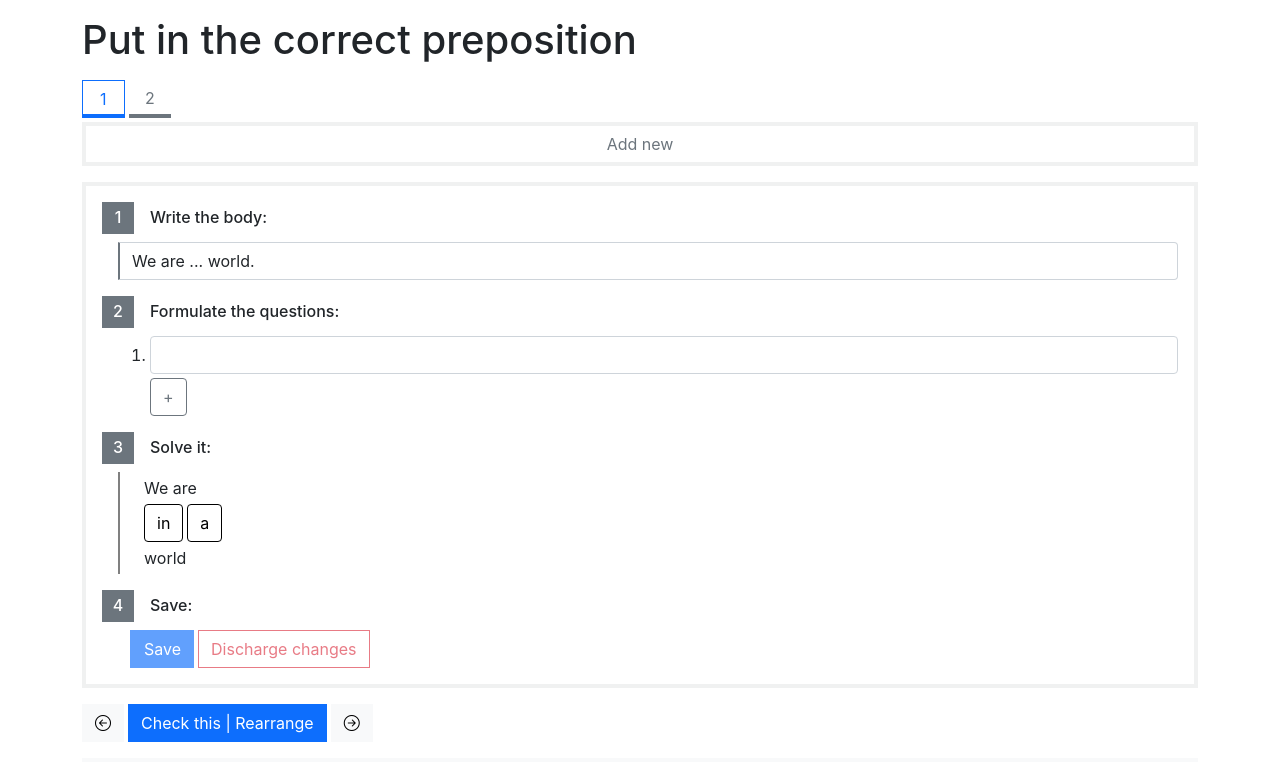
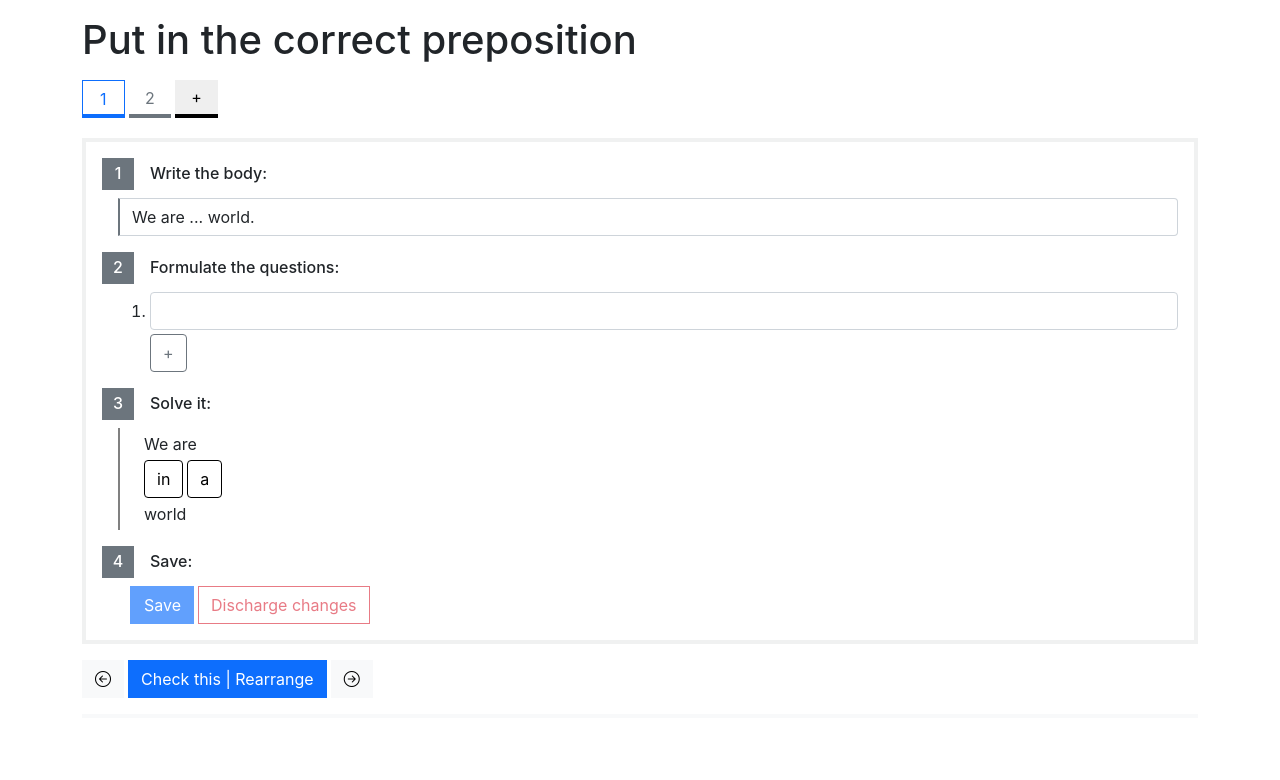
Before and after one commit to enrico-bottani/kisa-exercise, a React (Create React App) app: page / in a window 1280 px wide. Shown: the top 780 px of the page. Built offline with nearby package versions, Linux system fonts and the light colour scheme.

Commit message:
Add new, todo btn improvements

```diff
--- a/src/components/exercise/common/pagination/TodosPagination.tsx
+++ b/src/components/exercise/common/pagination/TodosPagination.tsx
@@ -3,6 +3,7 @@ import { RCExerciseDTO } from '../../../../dtos/DTOs';
 import { NewDraftAble } from '../../../../models/editor/EditorExerciseControls';
 import TodoNewSentenceButton from './editor/TodoNewSentenceButton';
 import TodoPage from './number/TodoPage'
+import TodoPageGenericButton from './number/TodoPageGenericButton';
 interface Props {
   excercise: RCExerciseDTO;
   excerciseNumber: number;
@@ -23,7 +24,8 @@ function TodosPagination(props: Props) {
       errorsNumber={-1}
       onSetSelected={props.onSetExercise}></TodoPage>)
   });
+  listItems.push(<TodoPageGenericButton<void> onClick={props.newDraft?.newDraft} label={'+'} btnClass={''} param={undefined} sign={undefined} id={''}></TodoPageGenericButton>)
 
-  return (<>{listItems} <div className="col-12">{add}</div></>)
+  return (<>{listItems}</>)
 }
 export default TodosPagination;
--- a/src/components/exercise/editors/rc/exercise/RCExerciseEditor.tsx
+++ b/src/components/exercise/editors/rc/exercise/RCExerciseEditor.tsx
@@ -10,18 +10,24 @@ import styles from "./RCExerciseEditor.module.css"
 
 function Exercise() {
     var e = new DummyExerciseProvider().getExercise();
-    const [excercise] = useState<RCExerciseDTO>(e);
+    const [excercise, setExercise] = useState<RCExerciseDTO>(e);
     const [excerciseNumber, setExcerciseNumber] = useState<number>(e.selected);
 
     let onSingleChoice = function (s: RCSentenceDTO): boolean {
         return true;
     }
-    useEffect(() => {
-    }, [excerciseNumber]);
-
     let f = function (): NewDraftResponse {
+        console.log("Something here...")
+        let number = e.sentences[e.sentences.length - 1].number + 1;
+        setExcerciseNumber(number);
+        e.sentences.push({ number: number, assignables: [], answerMap: [], answerSheet: [] });
+        setExercise(e)
         return { message: "ok", success: true };
     }
+    useEffect(() => {
+    }, [excerciseNumber, excercise]);
+
+
     let newDraft: NewDraftAble = {
         newDraft: f
     }
```
